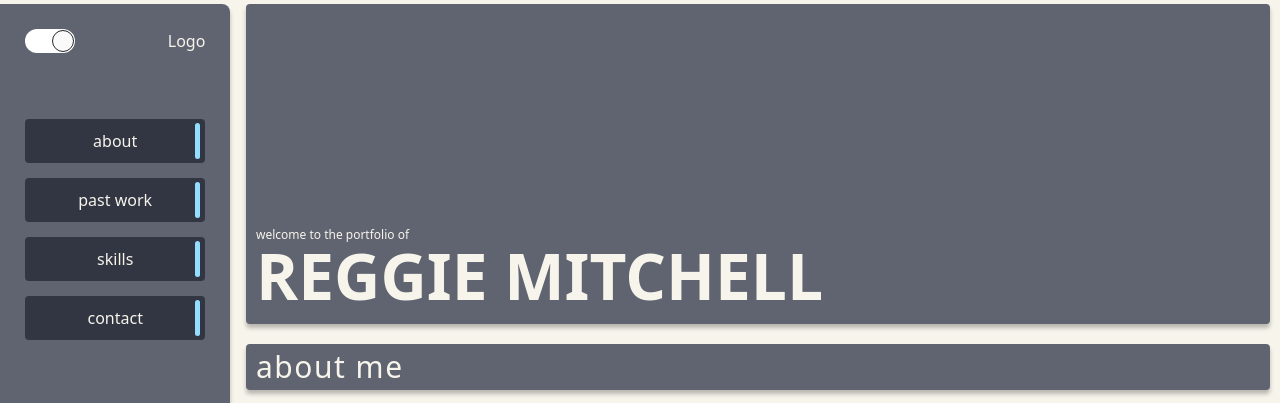
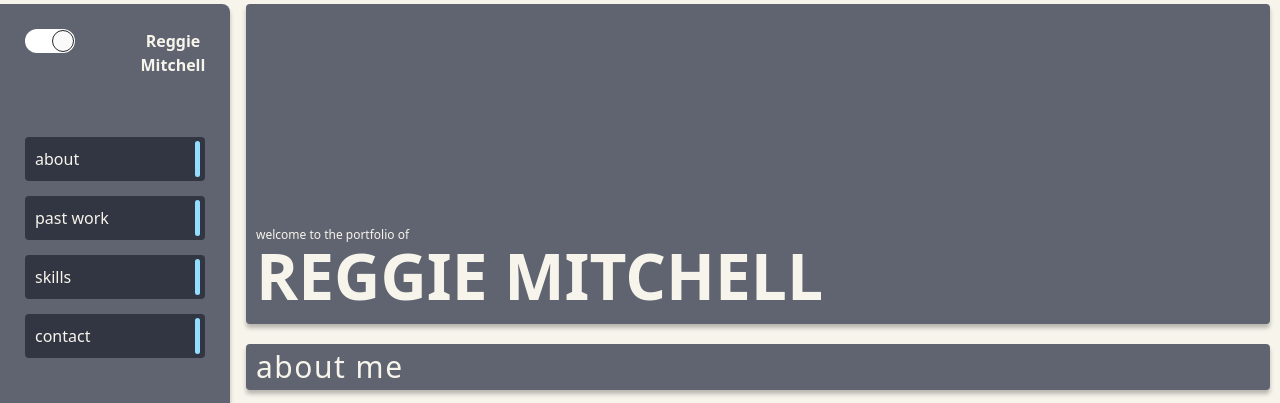
Before and after one commit to Daywalker007/reggie-portfolio, a React (Vite) app: page / in a window 1280 px wide. Shown: the top 403 px of the page. Built offline with nearby package versions, Linux system fonts and the light colour scheme; grey boxes are pictures that could not be loaded; some icons are missing.

Commit message:
Add nav functionality

```diff
--- a/package.json
+++ b/package.json
@@ -21,6 +21,7 @@
     "nodemailer": "^6.9.4",
     "react": "^18.2.0",
     "react-dom": "^18.2.0",
+    "react-scroll": "^1.8.9",
     "react-toggle": "^4.1.3",
     "sass": "^1.60.0",
     "styled-components": "^5.3.9"
--- a/src/components/atoms/NavButton.jsx
+++ b/src/components/atoms/NavButton.jsx
@@ -1,9 +1,10 @@
 import React from 'react'
+import { Link } from 'react-scroll'
 
 export default function NavButton({sectionName, scrollTo}) {
   return (
-    <button className='relative w-full p-10 bg-iceTheme-400 dark:bg-iceTheme-400 hover:bg-gray-900 transition-all rounded after:w-5 after:h-4/5 after:bg-iceTheme-200 after:absolute after:right-5 after:top-[10%] after:rounded' onClick={scrollTo}>
+    <Link to={scrollTo} spy smooth offset={-10} duration={500} className='relative block w-full p-10 bg-iceTheme-400 dark:bg-iceTheme-400 hover:bg-gray-900 transition-all rounded after:w-5 after:h-4/5 after:bg-iceTheme-200 after:absolute after:right-5 after:top-[10%] after:rounded'>
         {sectionName}
-    </button>
+    </Link>
   )
 }
--- a/src/components/molecules/PrevWorks.jsx
+++ b/src/components/molecules/PrevWorks.jsx
@@ -7,7 +7,7 @@ import HealthLogo from '../../assets/health-main-logo.svg'
 
 export default function PrevWorks() {
   return (
-    <>
+    <div id='works'>
       <TitleText>past work</TitleText>
       <section className='flex gap-5 m-auto flex-wrap'>
           <WorkCard
@@ -39,6 +39,6 @@ export default function PrevWorks() {
           />
 
       </section>
-    </>
+    </div>
   )
 }
--- a/src/components/molecules/SkillShowcase.jsx
+++ b/src/components/molecules/SkillShowcase.jsx
@@ -18,7 +18,7 @@ export default function SkillShowcase() {
   }
 
   return (
-    <section className='m-auto py-20'>
+    <section className='m-auto py-20' id='skills'>
         <TitleText>skills</TitleText>
         <div className='flex flex-wrap justify-center sm:w-4/5 sm:mx-auto lg:w-full gap-10 mt-10'>
           <SkillCard name='react' desc="React" fillColor={'#61DBFB'} popoverText={skillsDesc.react}/>
--- a/src/components/organs/About.jsx
+++ b/src/components/organs/About.jsx
@@ -14,7 +14,7 @@ export default function About() {
   }
 
   return (
-    <section className='m-auto flex flex-col py-20'>
+    <section className='m-auto flex flex-col py-20' id='about'>
 
       <TitleText>about me</TitleText>
       <div className='flex flex-col lg:flex-row-reverse gap-15'>
--- a/src/components/organs/Contact.jsx
+++ b/src/components/organs/Contact.jsx
@@ -33,7 +33,7 @@ export default function Contact() {
     }
 
   return (
-    <section>
+    <section id='contact'>
         <TitleText>contact</TitleText>
         <div className='flex gap-15'>
             <div className='basis-1/2'>
--- a/src/components/organs/Hero.jsx
+++ b/src/components/organs/Hero.jsx
@@ -3,7 +3,7 @@ import CustomButton from '../atoms/Button'
 
 export default function Hero() {
   return (
-    <div className='bg-iceTheme-300 shadow-dark rounded flex flex-col items-center justify-end h-[40dvh] pt-40 pb-20 px-10'>
+    <div className='bg-iceTheme-300 shadow-dark rounded flex flex-col items-center justify-end h-[40dvh] pt-40 pb-20 px-10' id='hero'>
         <h2 className='w-full text-xs mb-5'>welcome to the portfolio of</h2>
         <h1 className='text-[4rem] leading-[3.5rem] font-bold w-full'>REGGIE MITCHELL</h1>
     </div>
--- a/src/components/organs/Nav.jsx
+++ b/src/components/organs/Nav.jsx
@@ -42,7 +42,7 @@ export default function Nav() {
               }}
             />
           </label>
-          <span className='basis-1/2 lg:basis-0 text-center justify-self-center'>Logo</span>
+          <span className='basis-1/2 lg:basis-0 text-center justify-self-center font-bold'>Reggie <br /> Mitchell</span>
         </div>
 
         {/* Mobile Nave */}
@@ -55,10 +55,10 @@ export default function Nav() {
 
         {/* Desktop Nav */}
         <div className='space-y-15 hidden lg:block mt-60'>
-          <NavButton sectionName={'about'} scrollTo={handleAboutClick}/>
-          <NavButton sectionName={'past work'} scrollTo={handleAboutClick}/>
-          <NavButton sectionName={'skills'} scrollTo={handleAboutClick}/>
-          <NavButton sectionName={'contact'} scrollTo={handleAboutClick}/>
+          <NavButton sectionName={'about'} scrollTo={'about'}/>
+          <NavButton sectionName={'past work'} scrollTo={'works'}/>
+          <NavButton sectionName={'skills'} scrollTo={'skills'}/>
+          <NavButton sectionName={'contact'} scrollTo={'contact'}/>
         </div>
 
         <div className='hidden lg:flex mt-auto'>
```
Also changed, not shown: 1 other file (tests, documents, lock files or other folders).
